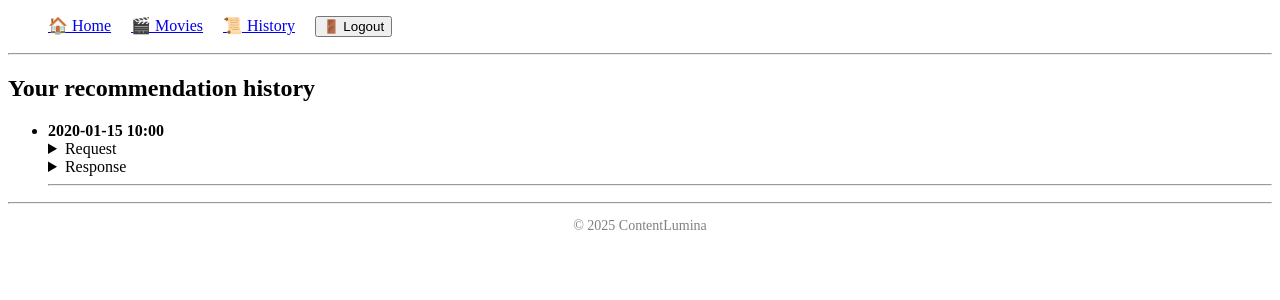
After one commit to andwellbas/contentlumina, a Django app: page /history/ in a window 1280 px wide. The commit adds this page. Shown: the top 300 px of the page. Run offline with Django 5.2, Linux system fonts and the light colour scheme; a user stored in the database is signed in; tables that the repository leaves empty hold one stand-in row (values such as "Sample post").

Commit message:
feat: store and display movie recommendation history

```diff
--- a/contentlumina/settings.py
+++ b/contentlumina/settings.py
@@ -137,3 +137,5 @@ REST_FRAMEWORK = {
         "rest_framework_simplejwt.authentication.JWTAuthentication",
     )
 }
+
+LOGIN_URL = "/login-required/"
--- a/core/models.py
+++ b/core/models.py
@@ -26,3 +26,26 @@ class GeneratedContent(models.Model):
 
     def __str__(self):
         return f"GeneratedContent for Prompt {self.prompt.id}"
+
+
+class MovieRecommendation(models.Model):
+    """
+        A model for storing movie recommendations generated based on a user query.
+
+        Attributes:
+            user (ForeignKey): A link to the user who sent the request.
+            prompt (TextField): Incoming user request or preference (e.g. genres, countries, etc.).
+            response (TextField): The system's response with movie recommendations.
+            created_at (DateTimeField): Date and time the recommendation was created.
+
+        Methods:
+            __str__: Returns a string representation of an object in the format "Recommendation for <username> at <date>".
+        """
+
+    user = models.ForeignKey(User, on_delete=models.CASCADE)
+    prompt = models.TextField()
+    response = models.TextField()
+    created_at = models.DateTimeField(auto_now_add=True)
+
+    def __str__(self):
+        return f"Recommendation for {self.user.username} at {self.created_at.strftime('%Y-%m-%d %H:%M')}"
--- a/core/templates/core/base.html
+++ b/core/templates/core/base.html
@@ -5,7 +5,41 @@
     <title>{% block title %}{% endblock %}</title>
 </head>
 <body>
-    {% block body %}
-    {% endblock %}
+
+    <header>
+        <nav>
+            <ul style="list-style: none; display: flex; gap: 20px;">
+                <li><a href="{% url 'home' %}">🏠 Home</a></li>
+
+                {% if user.is_authenticated %}
+                    <li><a href="{% url 'movie-recommender' %}">🎬 Movies</a></li>
+                    <li><a href="{% url 'recommendation-history' %}">📜 History</a></li>
+                    <li>
+                        <form method="post" action="{% url 'logout' %}">
+                            {% csrf_token %}
+                            <button type="submit">🚪 Logout</button>
+                        </form>
+                    </li>
+                {% else %}
+                    <li><a href="{% url 'login-page' %}">🔐 Login</a></li>
+                    <li><a href="{% url 'register-page' %}">📝 Register</a></li>
+                {% endif %}
+            </ul>
+        </nav>
+    </header>
+
+    <hr>
+
+        {% block body %}
+        {% endblock %}
+
+    <hr>
+
+    <footer>
+        <p style="text-align: center; font-size: 14px; color: gray;">
+            © 2025 ContentLumina
+        </p>
+    </footer>
+
 </body>
 </html>
--- /dev/null
+++ b/core/templates/core/history.html
@@ -0,0 +1,28 @@
+{% extends "core/base.html" %}
+
+{% block title %}Recommendation history{% endblock %}
+
+{% block body %}
+<h2>Your recommendation history</h2>
+
+{% if recommendations %}
+    <ul>
+        {% for rec in recommendations %}
+            <li>
+                <strong>{{ rec.created_at|date:"Y-m-d H:i" }}</strong><br>
+                <details>
+                    <summary>Request</summary>
+                    <pre>{{ rec.prompt }}</pre>
+                </details>
+                <details>
+                    <summary>Response</summary>
+                    <pre>{{ rec.response }}</pre>
+                </details>
+                <hr>
+            </li>
+        {% endfor %}
+    </ul>
+{% else %}
+    <p>There are no saved recommendations yet.</p>
+{% endif %}
+{% endblock %}
--- a/core/templates/core/home.html
+++ b/core/templates/core/home.html
@@ -3,5 +3,5 @@
 {% block title %}Content Recommender{% endblock %}
 
 {% block body %}
-    <a href="{% url 'movie-recommender' %}">🎬</a>
+    <h1>This is a home page</h1>
 {% endblock %}
--- a/core/urls.py
+++ b/core/urls.py
@@ -1,12 +1,20 @@
 from django.urls import path
 from . import views
+
+from django.views.generic import TemplateView
+from django.contrib.auth.views import LogoutView
 
 
 urlpatterns = [
     # Front
     path("register/", views.register_page, name="register-page"), # Register
     path("login/", views.login_page, name="login-page"), # Login
+    path('logout/', LogoutView.as_view(next_page='home'), name='logout'),
     path("generate/", views.generate_page, name="generate-page"), # Generate
+
     path("", views.home_page, name="home"),
     path("movies/", views.movie_recommender, name="movie-recommender"),
+    path('history/', views.recommendation_history, name='recommendation-history'),
+    path('login-required/', TemplateView.as_view(
+        template_name="core/login_required.html"), name='login-required'),
 ]
--- a/core/views.py
+++ b/core/views.py
@@ -4,7 +4,7 @@ from rest_framework import status
 from django.contrib.auth.models import User
 from rest_framework.permissions import IsAuthenticated
 from .serializers import GeneratedContentSerializer
-from .models import Prompt, GeneratedContent
+from .models import Prompt, GeneratedContent, MovieRecommendation
 from .services.openai_service import generate_text, generate_movie_recommendations
 from django.utils import timezone
 
@@ -167,6 +167,7 @@ def home_page(request):
     return render(request, "core/home.html")
 
 
+@login_required
 def movie_recommender(request):
     """
     View for generating movie recommendations via OpenAI.
@@ -188,31 +189,54 @@ def movie_recommender(request):
         wishlist = request.POST.get("wishlist")
 
         # Building a prompt
-        prompt_parts = ["Recommend 3 movies in the format:\n"
-                        "Movie title\nYear: XXXX\nGenres: genre1, genre2, ...\nDescription: ...\n"
-                        "Use only existing films in English."]
+        user_prompt_parts = []
 
         if genre1:
-            prompt_parts.append(f"Genre: {genre1}")
+            user_prompt_parts.append(f"Genre: {genre1}")
         if genre2:
-            prompt_parts.append(f"Second genre: {genre2}")
+            user_prompt_parts.append(f"Second genre: {genre2}")
         if year_from or year_to:
-            prompt_parts.append(f"Year of release: from {year_from or 'any'} to {year_to or 'today'}")
+            user_prompt_parts.append(f"Year of release: from {year_from or 'any'} to {year_to or 'today'}")
         if country:
-            prompt_parts.append(f"Country of manufacture: {country}")
+            user_prompt_parts.append(f"Country of manufacture: {country}")
         favs = [f for f in [fav1, fav2, fav3] if f]
         if favs:
-            prompt_parts.append(f"I like these kinds of movies: {', '.join(favs)}")
+            user_prompt_parts.append(f"I like these kinds of movies: {', '.join(favs)}")
         if wishlist:
-            prompt_parts.append(f"Now I want to watch something like this: {wishlist}")
+            user_prompt_parts.append(f"Now I want to watch something like this: {wishlist}")
 
-        final_prompt = "\n".join(prompt_parts)
+        user_prompt = "\n".join(user_prompt_parts)
+
+        # Full prompt for GPT
+        gpt_prompt = (
+                "Recommend 3 movies in the format:\n"
+                "Movie title\nYear: XXXX\nGenres: genre1, genre2, ...\nDescription: ...\n"
+                "Use only existing films in English.\n\n" +
+                user_prompt
+        )
 
         # Calling GPT via an openai_service.py
-        gpt_response = generate_movie_recommendations(final_prompt)
+        gpt_response = generate_movie_recommendations(gpt_prompt)
 
-        context["prompt"] = final_prompt
+        context["prompt"] = user_prompt
         context["result"] = gpt_response
+
+        # Save prompt and response to db
+        MovieRecommendation.objects.create(
+            user=request.user,
+            prompt=user_prompt,
+            response=gpt_response
+        )
 
 
     return render(request, "core/movie_recommender.html", context)
+
+
+@login_required
+def recommendation_history(request):
+    """
+    View to display the user's recommendation history.
+    """
+    user = request.user
+    recommendations = MovieRecommendation.objects.filter(user=user).order_by('-created_at')
+    return render(request, 'core/history.html', {'recommendations': recommendations})
```
Also changed, not shown: core/admin.py (+6 -1 lines), core/templates/core/login_required.html (added, +8 -0 lines), core/migrations/0002_movierecommendation.py (added).
